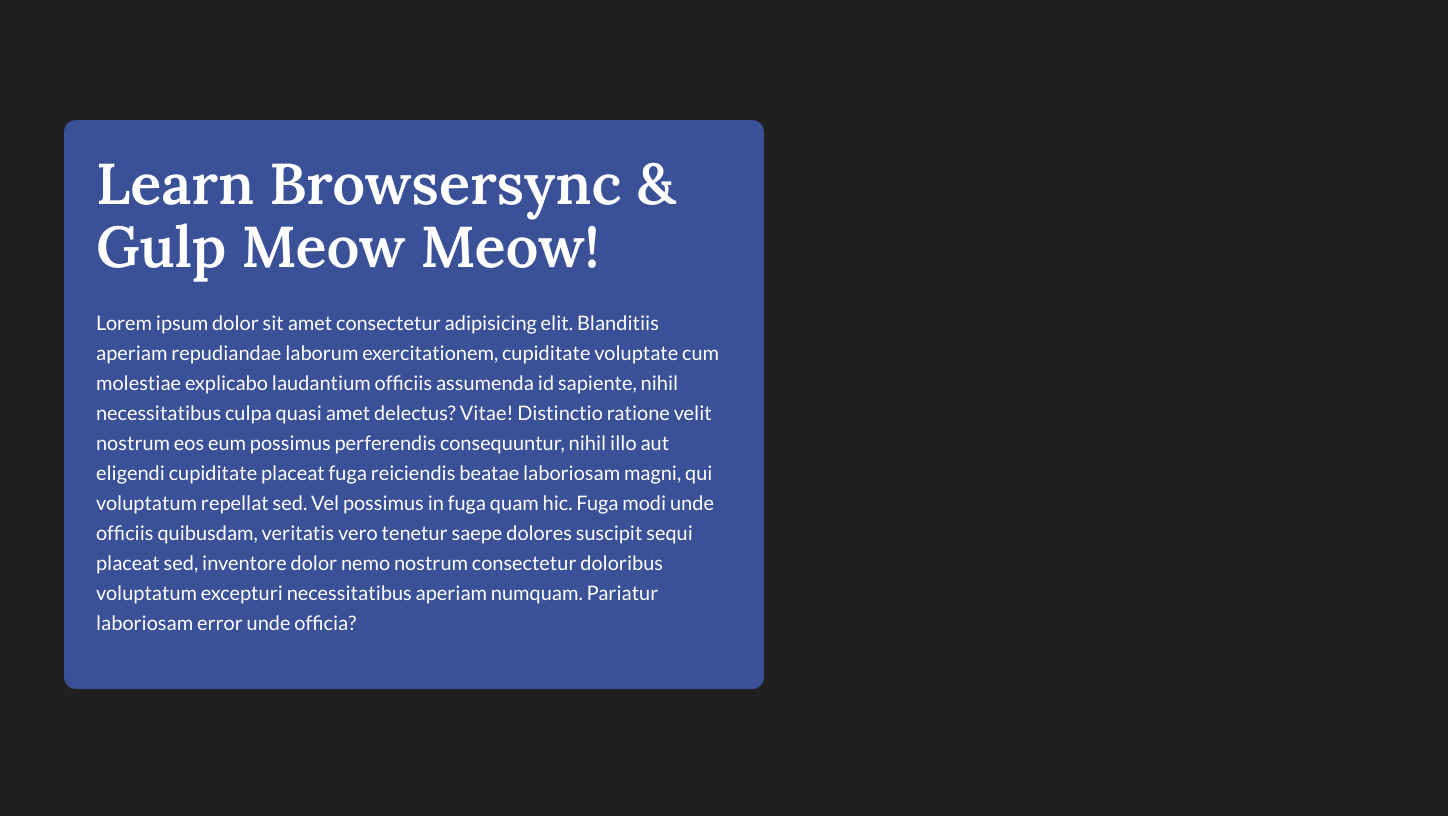
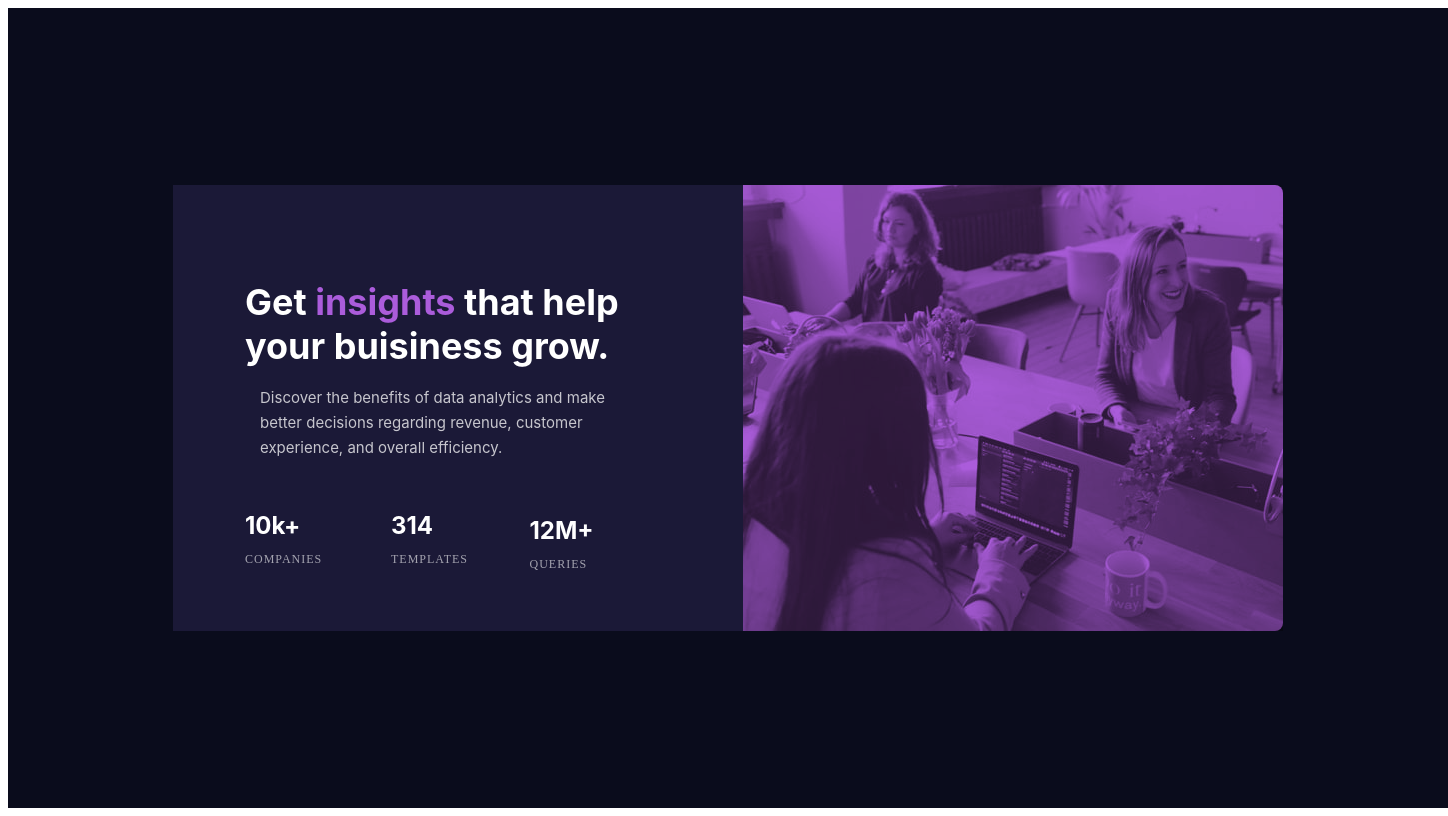
Before and after one commit to Damon-Chhun/Stats-Preview-Card, a website: page index.html in a window 1280 px wide. Shown: the whole page, 1448 px wide, since content can reach past the window. Drawn offline with Linux system fonts and the light colour scheme; files that its build step writes are made by us from their sources.

Commit message:
final commit

```diff
--- a/app/scss/styles.scss
+++ b/app/scss/styles.scss
@@ -1,50 +1,303 @@
-html {
-  box-sizing: border-box;
-  font-size: 100%;
+//mixin for mobile view
+@mixin for-mobile-only {
+  @media (max-width: 375px) {
+    @content;
+  }
 }
 
-*,
-*:before,
-*:after {
-  box-sizing: inherit;
+.app {
+  position: relative;
+  width: 1440px;
+  height: 800px;
+
+  background: #0a0c1c;
+
+  @include for-mobile-only {
+    position: relative;
+    width: 375px;
+    height: 956px;
+
+    background: #0a0c1c;
   }
 
-body {
-  height: 100vh;
-  margin: 0;
-  padding: 0;
-  line-height: 1.3;
-  font-family: "Lato", sans-serif;
-  background-color: #202020;
-  background-image: url("/img/efe-yagiz-soysal-DGyVvAJNyPE-unsplash.jpg");
-  background-size: cover;
-  background-repeat: no-repeat;
-  background-position: 30% center;
+  .cardContainer {
+    position: absolute;
+    width: 1110px;
+    height: 446px;
+    left: 165px;
+    top: 177px;
+
+    @include for-mobile-only {
+      // border: solid 5px green;
+      position: absolute;
+      width: 327px;
+      height: 780px;
+      left: 24px;
+      right: 24px;
+      bottom: 88px;
+      top: 88px;
     }
 
-h1,
-h2,
-h3 {
-  font-family: "Lora", serif;
-  margin-top: 0;
-  line-height: 1.1;
-  margin-bottom: 0.5em;
+    .infoContainer {
+      position: absolute;
+      width: 570px;
+      height: 446px;
+
+      background-color: #1b1937;
+
+      @include for-mobile-only {
+        //border: solid 5px green;
+        position: absolute;
+        height: 540px;
+        width: 327px;
+        top: 240px;
       }
 
-h1 {
-  font-size: calc(2rem + 2vw);
+      .header {
+        position: absolute;
+        width: 403px;
+        height: 88px;
+        left: 72px;
+        top: 71px;
+        font-family: Inter;
+        font-style: normal;
+        font-weight: bold;
+        font-size: 36px;
+        line-height: 44px;
+        /* or 122% */
+
+        color: #ffffff;
+
+        @include for-mobile-only {
+          width: 264px;
+          height: 96px;
+          left: 31.5px;
+          right: 31.5px;
+          top: 20px;
+          bottom: 404px;
+          font-size: 27px;
+          line-height: 32px;
+          /* or 114% */
+          text-align: center;
         }
 
-.box {
-  position: relative;
-  background-color: #3a5097;
+        .highlight {
+          color: #ab5cdb;
+        }
+      }
+
+      .description {
+        position: absolute;
+        width: 375px;
+        height: 71px;
+        left: 87px;
+        top: 185px;
+
+        font-family: Inter;
+        font-style: normal;
+        font-weight: normal;
+        font-size: 15px;
+        line-height: 25px;
+        /* or 167% */
+
         color: #ffffff;
-  width: 90vw;
-  max-width: 700px;
-  padding: 2rem;
-  border-radius: 12px;
-  top: 15vh;
-  left: 5vw;
-  font-size: 1.25rem;
-  line-height: 1.5;
+
+        mix-blend-mode: normal;
+        opacity: 0.75;
+
+        @include for-mobile-only {
+          width: 264px;
+          height: 100px;
+          left: 31px;
+          top: 132px;
         }
+      }
+
+      .list {
+        display: flex;
+        flex-direction: row;
+        justify-content: space-evenly;
+        list-style: none;
+
+        #company {
+          position: absolute;
+          width: 83px;
+          height: 56px;
+          left: 72px;
+          top: 326px;
+          color: white;
+
+          @include for-mobile-only {
+            width: 264px;
+            height: 56px;
+            left: 31px;
+            top: 292px;
+          }
+        }
+
+        #templates {
+          position: absolute;
+          width: 85px;
+          height: 52px;
+          left: 218px;
+          top: 326px;
+          color: white;
+
+          @include for-mobile-only {
+            width: 264px;
+            height: 56px;
+            left: 31px;
+            top: 372px;
+          }
+        }
+
+        #queries {
+          position: absolute;
+          width: 66.5px;
+          height: 56px;
+          left: 356.5px;
+          top: 331px;
+          color: white;
+
+          @include for-mobile-only {
+            width: 264px;
+            height: 56px;
+            left: 31px;
+            top: 452px;
+          }
+        }
+
+        li {
+          // border: dashed 5px white;
+          height: 29px;
+          left: 0.6%;
+          right: 28.31%;
+          top: calc(50% - 29px / 2 - 13.5px);
+
+          font-family: Inter;
+          font-style: normal;
+          font-weight: bold;
+          font-size: 24px;
+          line-height: 29px;
+
+          @include for-mobile-only {
+            position: absolute;
+
+            left: 0%;
+            right: 0%;
+
+            /* identical to box height */
+
+            text-align: center;
+
+            color: #ffffff;
+          }
+        }
+
+        span {
+          height: 25px;
+          left: 0%;
+          right: 1.2%;
+          top: calc(50% - 25px / 2 + 15.5px);
+
+          font-family: Lexend Deca;
+          font-style: normal;
+          font-weight: normal;
+          font-size: 12px;
+          line-height: 25px;
+          /* identical to box height, or 208% */
+
+          letter-spacing: 1px;
+          text-transform: uppercase;
+
+          color: #ffffff;
+
+          mix-blend-mode: normal;
+          opacity: 0.6;
+
+          @include for-mobile-only {
+            position: absolute;
+            height: 25px;
+            left: 0%;
+            right: 0%;
+            top: calc(50% - 25px / 2 + 15.5px);
+
+            font-family: Inter;
+            font-style: normal;
+            font-weight: 500;
+            font-size: 12px;
+            line-height: 25px;
+            /* identical to box height, or 208% */
+
+            text-align: center;
+            letter-spacing: 1px;
+            text-transform: uppercase;
+
+            color: #ffffff;
+
+            mix-blend-mode: normal;
+            opacity: 0.6;
+          }
+        }
+      }
+    }
+  }
+  .right {
+    position: absolute;
+    width: 540px;
+    height: 446px;
+    left: 735px;
+    top: 177px;
+
+    @include for-mobile-only {
+      // border: solid 5px purple;
+      position: absolute;
+      width: 327px;
+      height: 240px;
+      left: 24px;
+      top: 88px;
+      overflow: hidden;
+    }
+
+    .mask {
+      position: absolute;
+      width: 100%;
+      height: 100%;
+      background: #ab5cdb;
+      border-radius: 0px 8px 8px 0px;
+
+      @include for-mobile-only {
+        position: absolute;
+        left: 0%;
+        right: 0%;
+        top: 0%;
+        bottom: 0%;
+
+        background: #ab5cdb;
+        border-radius: 8px 8px 0px 0px;
+      }
+
+      .img {
+        position: absolute;
+        width: 100%;
+        height: 100%;
+
+        background: url("../../stats-preview-card-component-main/images/image-header-desktop.jpg");
+        mix-blend-mode: multiply;
+        opacity: 0.75;
+
+        @include for-mobile-only {
+          //border: dashed 3px white;
+          position: absolute;
+          width: 327px;
+          height: 240px;
+
+          background: url("../../stats-preview-card-component-main/images/image-header-desktop.jpg");
+          background-size: cover;
+          mix-blend-mode: multiply;
+          opacity: 0.75;
+        }
+      }
+    }
+  }
+}
--- a/index.html
+++ b/index.html
@@ -12,23 +12,41 @@
     <link rel="stylesheet" href="dist/styles.css" />
   </head>
   <body>
-    <section class="box">
-      <h1>Learn Browsersync & Gulp Meow Meow!</h1>
-      <p>
-        Lorem ipsum dolor sit amet consectetur adipisicing elit. Blanditiis
-        aperiam repudiandae laborum exercitationem, cupiditate voluptate cum
-        molestiae explicabo laudantium officiis assumenda id sapiente, nihil
-        necessitatibus culpa quasi amet delectus? Vitae! Distinctio ratione
-        velit nostrum eos eum possimus perferendis consequuntur, nihil illo aut
-        eligendi cupiditate placeat fuga reiciendis beatae laboriosam magni, qui
-        voluptatum repellat sed. Vel possimus in fuga quam hic. Fuga modi unde
-        officiis quibusdam, veritatis vero tenetur saepe dolores suscipit sequi
-        placeat sed, inventore dolor nemo nostrum consectetur doloribus
-        voluptatum excepturi necessitatibus aperiam numquam. Pariatur laboriosam
-        error unde officia?
-      </p>
-    </section>
+    <div class="app">
+      <div class="cardContainer">
+        <div class="infoContainer">
+          <h1 class="header">
+            Get
+            <span class="highlight">insights</span>
+            that help your buisiness grow.
+          </h1>
+          <p class="description">
+            Discover the benefits of data analytics and make better decisions
+            regarding revenue, customer experience, and overall efficiency.
+          </p>
 
+          <ul class="list">
+            <li id="company">
+              10k+
+              <span>COMPANIES</span>
+            </li>
+            <li id="templates">
+              314
+              <span>TEMPLATES</span>
+            </li>
+            <li id="queries">
+              12M+
+              <span>Queries</span>
+            </li>
+          </ul>
+        </div>
+      </div>
+      <div class="right">
+        <div class="mask">
+          <div class="img"></div>
+        </div>
+      </div>
+    </div>
     <script src="/dist/script.js"></script>
   </body>
 </html>
```
Also changed, not shown: dist/styles.css, 1 other file. Lines whose indentation alone changed are shown as unchanged.
